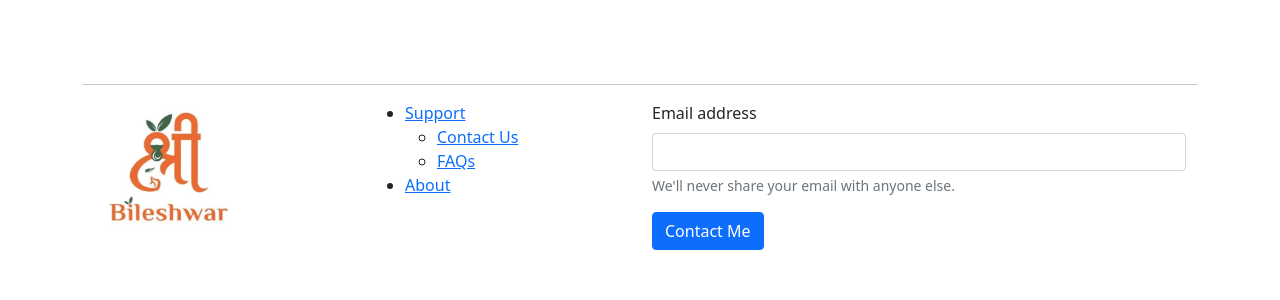
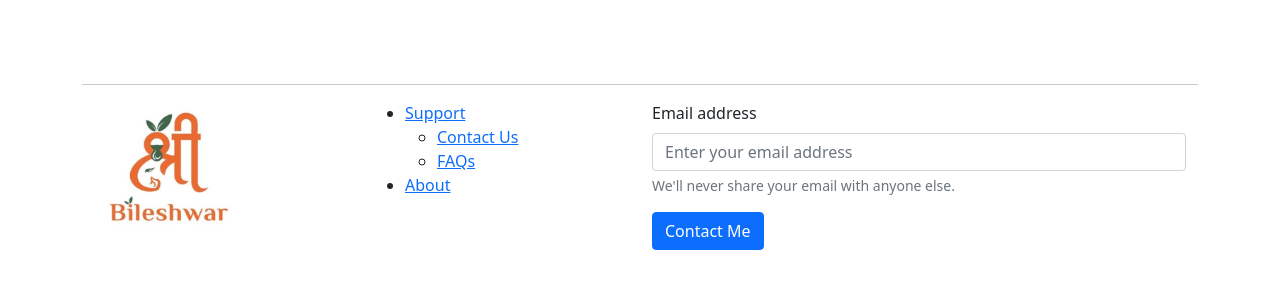
Before and after one commit to Akhil-Dobariya/BileshwarOilMill, an ASP.NET Core app: page /Home/ContactInfo in a window 1280 px wide. Shown: the part 275-575 px from the top of the page. Run offline with ASP.NET Core 8, Linux system fonts and the light colour scheme; style sheets or scripts are compiled from the project's sources; some libraries are stand-ins or nearby versions.

Commit message:
place holder added

```diff
--- a/Views/Shared/_Footer.cshtml
+++ b/Views/Shared/_Footer.cshtml
@@ -24,7 +24,7 @@
                 <form>
                     <div class="mb-3">
                         <label for="exampleInputEmail1" class="form-label">Email address</label>
-                        <input type="email" class="form-control" id="exampleInputEmail1" aria-describedby="emailHelp">
+                        <input type="email" class="form-control" id="exampleInputEmail1" aria-describedby="emailHelp" placeholder="Enter your email address">
                         <div id="emailHelp" class="form-text">We'll never share your email with anyone else.</div>
                     </div>
 
```
